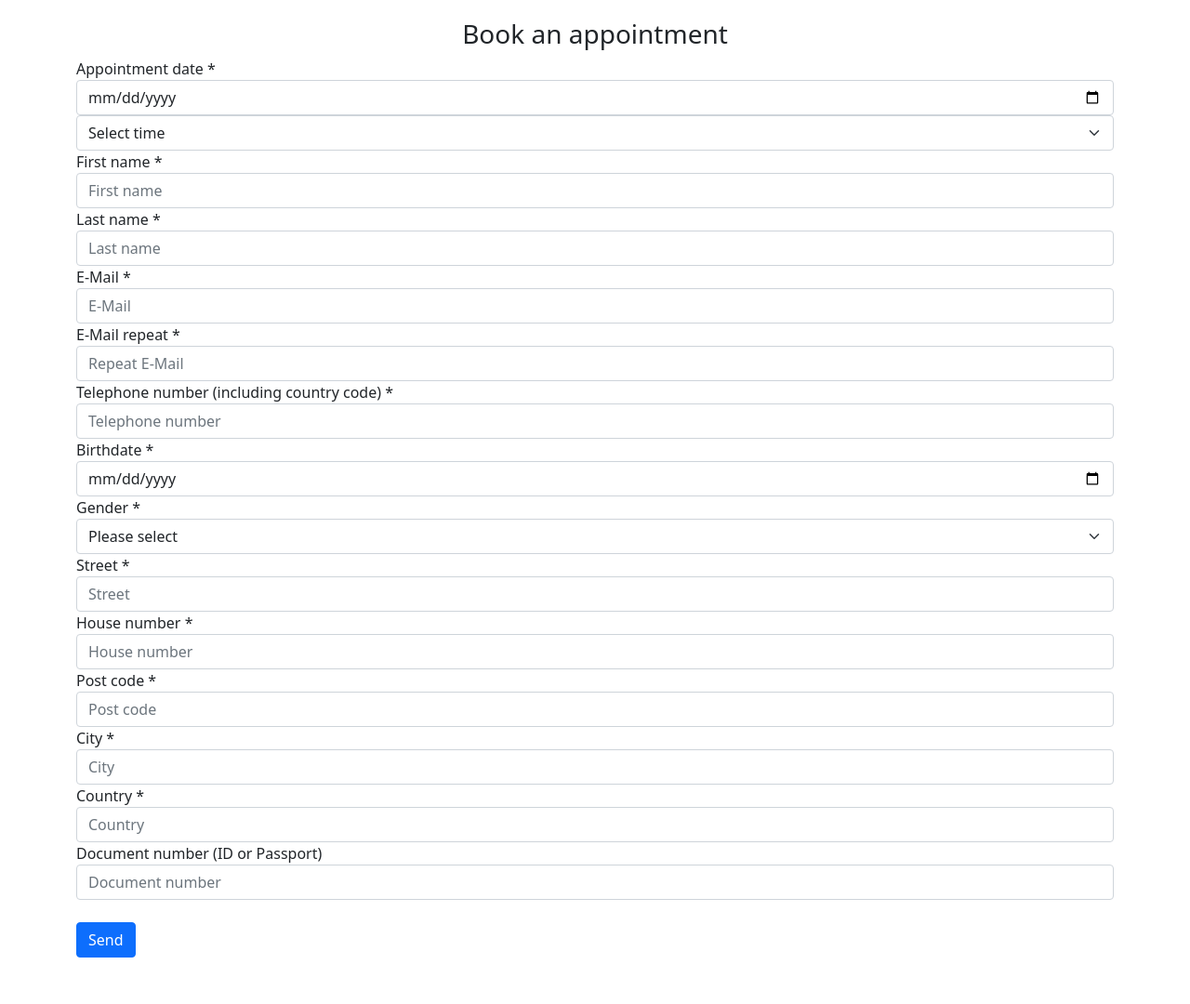
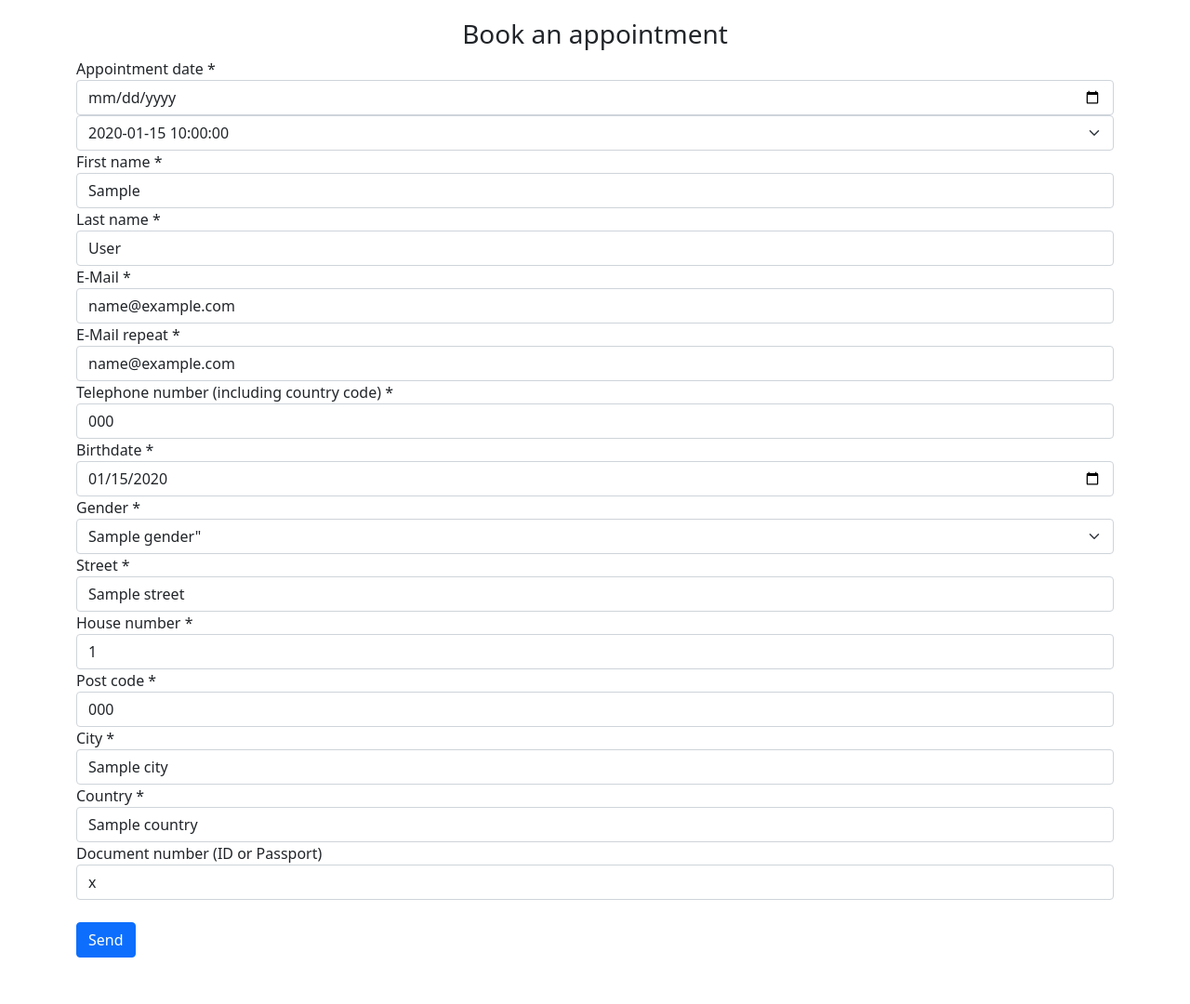
Before and after one commit to THaar50/testpoint, a Flask app: template testpoint/templates/appointment.html in a window 1280 px wide. Shown: the part 56-1136 px from the top of the page at 93% size. Run offline with Flask 2, Linux system fonts and the light colour scheme; the template is opened without the code that fills it: most values are stand-ins (such as "Sample title", 1, 10 or a date in 2020); parts of the project's set-up code (start-up, migrations or seed data) failed here and were passed over; some libraries are stand-ins or nearby versions.

Commit message:
save inputs in case of errors on application booking

```diff
--- a/testpoint/templates/appointment.html
+++ b/testpoint/templates/appointment.html
@@ -3,6 +3,186 @@
 <div class="container" style="padding-bottom: 50px; padding-top: 20px">
 <form method="POST">
   <h3 align="center">Book an appointment</h3>
+  {% if user_input %}
+    <div class="form-group" style="align-content: center">
+      <label for="appointment_day">Appointment date *</label>
+      <div>
+        <input
+        type="date"
+        class="form-control"
+        id="appointment_day"
+        name="appointment_day"
+        value="{{ user_input['appointment_day'] }}"
+        min="{{today}}"
+        max="{{max_days}}"
+        required
+        />
+      </div>
+
+      <select
+        class="form-select dynamic-field"
+        id="appointment_time"
+        name="appointment_time"
+        required>
+        <option value="{{ user_input['appointment_time'] }}">{{ user_input['appointment_time'] }}</option>
+        {% for slot in slots %}
+          {% if slot.minute == 45 %}
+            <option value="{{slot.hour}}:{{slot.minute}}">{{slot.hour}}:{{slot.minute}}-{{slot.hour+1}}:00</option>
+          {% elif slot.minute == 0 %}
+            <option value="{{slot.hour}}:{{slot.minute}}{{slot.minute}}">{{slot.hour}}:00-{{slot.hour}}:{{slot.minute+15}}</option>
+          {% else %}
+            <option value="{{slot.hour}}:{{slot.minute}}">{{slot.hour}}:{{slot.minute}}-{{slot.hour}}:{{slot.minute+15}}</option>
+          {% endif %}
+        {% endfor %}
+
+      </select>
+    </div>
+    <div class="form-group">
+      <label for="first_name">First name *</label>
+      <input
+        type="text"
+        class="form-control"
+        id="first_name"
+        name="first_name"
+        value="{{ user_input['first_name'] }}"
+        required
+      />
+    </div>
+    <div class="form-group">
+      <label for="last_name">Last name *</label>
+      <input
+        type="text"
+        class="form-control"
+        id="last_name"
+        name="last_name"
+        value="{{ user_input['last_name'] }}"
+        required
+      />
+    </div>
+    <div class="form-group">
+      <label for="email1">E-Mail *</label>
+      <input
+        type="email"
+        class="form-control"
+        id="email1"
+        name="email1"
+        value="{{ user_input['email1'] }}"
+        required
+      />
+    </div>
+    <div class="form-group">
+      <label for="email2">E-Mail repeat *</label>
+      <input
+        type="email"
+        class="form-control"
+        id="email2"
+        name="email2"
+        value="{{ user_input['email2'] }}"
+        required
+      />
+    </div>
+    <div class="form-group">
+      <label for="tel">Telephone number (including country code) *</label>
+      <input
+        type="tel"
+        class="form-control"
+        id="tel"
+        name="tel"
+        value="{{ user_input['tel'] }}"
+        required
+      />
+    </div>
+    <div class="form-group">
+      <label for="birthdate">Birthdate *</label>
+      <input
+        type="date"
+        class="form-control"
+        id="birthdate"
+        name="birthdate"
+        value="{{ user_input['birthdate'] }}"
+        max="{{today}}"
+        required
+      />
+    </div>
+    <div class="form-group">
+      <label for="gender">Gender *</label>
+      <select
+        class="form-select dynamic-field"
+        id="gender"
+        name="gender"
+        required>
+        <option value="{{ user_input['gender'] }}">{{ user_input['gender'] }}"</option>
+        <option value="m">male</option>
+        <option value="w">female</option>
+        <option value="d">divers</option>
+      </select>
+    </div>
+    <div class="form-group">
+      <label for="street">Street *</label>
+      <input
+        type="text"
+        class="form-control"
+        id="street"
+        name="street"
+        value="{{ user_input['street'] }}"
+        required
+      />
+    </div>
+    <div class="form-group">
+      <label for="number">House number *</label>
+      <input
+        type="text"
+        class="form-control"
+        id="number"
+        name="number"
+        value="{{ user_input['number'] }}"
+        required
+      />
+    </div>
+    <div class="form-group">
+      <label for="post_code">Post code *</label>
+      <input
+        type="text"
+        class="form-control"
+        id="post_code"
+        name="post_code"
+        value="{{ user_input['post_code'] }}"
+        required
+      />
+    </div>
+    <div class="form-group">
+      <label for="city">City *</label>
+      <input
+        type="text"
+        class="form-control"
+        id="city"
+        name="city"
+        value="{{ user_input['city'] }}"
+        required
+      />
+    </div>
+    <div class="form-group">
+      <label for="country">Country *</label>
+      <input
+        type="text"
+        class="form-control"
+        id="country"
+        name="country"
+        value="{{ user_input['country'] }}"
+        required
+      />
+    </div>
+    <div class="form-group">
+      <label for="passport">Document number (ID or Passport)</label>
+      <input
+        type="text"
+        class="form-control"
+        id="passport"
+        name="passport"
+        value="{{ user_input['passport'] }}"
+      />
+    </div>
+  {% else %}
     <div class="form-group" style="align-content: center">
       <label for="appointment_day">Appointment date *</label>
       <div>
@@ -37,7 +217,7 @@
       </select>
     </div>
     <div class="form-group">
-    <label for="firstname">First name *</label>
+      <label for="first_name">First name *</label>
       <input
         type="text"
         class="form-control"
@@ -48,7 +228,7 @@
       />
     </div>
     <div class="form-group">
-    <label for="lastname">Last name *</label>
+      <label for="last_name">Last name *</label>
       <input
         type="text"
         class="form-control"
@@ -139,7 +319,7 @@
       />
     </div>
     <div class="form-group">
-    <label for="postcode">Post code *</label>
+      <label for="post_code">Post code *</label>
       <input
         type="text"
         class="form-control"
@@ -181,6 +361,7 @@
         placeholder="Document number"
       />
     </div>
+  {% endif %}
   <br>
   <button type="submit" class="btn btn-primary">Send</button>
 </form>
--- a/testpoint/views.py
+++ b/testpoint/views.py
@@ -35,7 +35,11 @@ def appointment() -> any:
             request_is_valid(request=user_input)
         except ValueError as e:
             flash(f"{e}", category='error')
-            return redirect(url_for('views.appointment'))
+            return render_template('appointment.html',
+                                   user_input=user_input,
+                                   slots=[dt.time(hour=h, minute=m) for h in range(8, 23) for m in [0, 15, 30, 45]],
+                                   today=dt.date.today(),
+                                   max_days=dt.date.today() + dt.timedelta(days=14))
 
         add_person(person=user_input)
 
```
Lines whose indentation alone changed are shown as unchanged.
